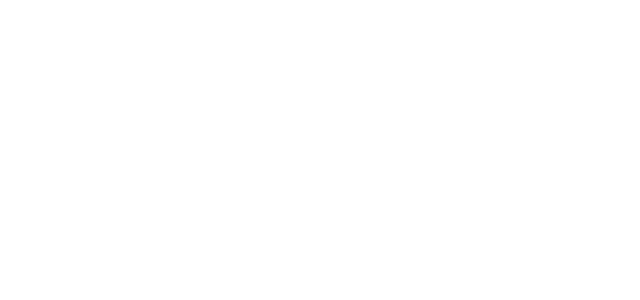
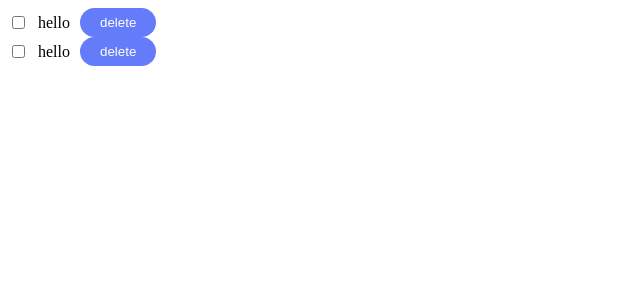
Before and after one commit to WhyItsSoHardToMakeAUserName/ToDoList-Vue, a Vue app: page / in a window 1280 px wide. Shown: the top 300 px of the page, without its empty margins (0-640 px from the left). Built offline with nearby package versions, Linux system fonts and the light colour scheme.

Commit message:
1) Partially implemented ToDoTask 2) Globally registered custom button

```diff
--- a/src/App.vue
+++ b/src/App.vue
@@ -1,11 +1,14 @@
 <template lang="">
   <div>
-
+    <ToDoList></ToDoList>
   </div>
 </template>
 <script>
+import ToDoList from './components/ToDoList/ToDoList.vue';
 export default {
-
+  components:{
+    ToDoList
+  }
 }
 </script>
 <style lang="">
--- a/src/components/Common/VButton.vue
+++ b/src/components/Common/VButton.vue
@@ -5,6 +5,7 @@
 </template>
 <script>
 export default {
+    name:'VButton',
     props:{
         style:Object,
     }
--- /dev/null
+++ b/src/components/Common/index.js
@@ -0,0 +1,6 @@
+import VButton from "./VButton.vue";
+
+export default[
+    VButton,
+
+]
--- a/src/components/ToDoList/ToDoList.vue
+++ b/src/components/ToDoList/ToDoList.vue
@@ -1,11 +1,30 @@
 <template>
     <div>
-
+        <div v-for="Task in Tasks" :key=Task.id>
+            <ToDoTask>{{ Task.text }}</ToDoTask>
+        </div>
     </div>
 </template>
 <script>
+import ToDoTask from './ToDoTask.vue';
 export default {
-
+    components:{
+        ToDoTask
+    },
+    data(){
+        return{
+            Tasks:[
+                {
+                    id:1,
+                    text:'hello'
+                },
+                {
+                    id:2,
+                    text:'hello'
+                }
+            ]
+        }
+    }
 }
 </script>
 <style scoped>
--- a/src/components/ToDoList/ToDoTask.vue
+++ b/src/components/ToDoList/ToDoTask.vue
@@ -1,13 +1,49 @@
 <template>
-    <div>
+    <div style="display: flex;align-items: center; gap: 10px;">
+        <input type="checkbox"  @click="toggleTagOnCheckbox">
 
+        <component :is="CurrentTag" ref="text"id="text" @click="setEditingState" @focusout="removeEditingState"><slot></slot></component>
+
+        <VButton>delete</VButton>
     </div>
 </template>
 <script>
 export default {
+    props:{
 
+    },
+    data(){
+        return{
+            CurrentTag:'p',
+            PreviousTag:'',
+            IsEditing:false
+        }
+    },
+    methods:{
+        test(){
+            console.log("helo")
+        },
+        toggleTagOnCheckbox(){
+            this.CurrentTag = this.CurrentTag === 'p' ? 'del' : 'p'
+            console.log(this.PreviousTag + '1')
+        },
+        setEditingState(){
+            if(this.CurrentTag != 'input'){
+                this.PreviousTag = this.CurrentTag
+            }
+            this.CurrentTag = 'input'
+            this.$nextTick(() => {
+                    this.$refs.text.focus();
+                });
+        },
+        removeEditingState(){
+            this.CurrentTag = this.PreviousTag
+        }
+    }
 }
 </script>
 <style scoped>
-
+    p{
+        margin: 0;
+    }
 </style>
--- a/src/main.js
+++ b/src/main.js
@@ -1,4 +1,11 @@
 import { createApp } from 'vue'
 import App from './App.vue'
+import components from './components/Common'
 
-createApp(App).mount('#app')
+const app = createApp(App)
+
+components.forEach(component =>{
+    app.component(component.name,component)
+})
+
+app.mount('#app')
```
